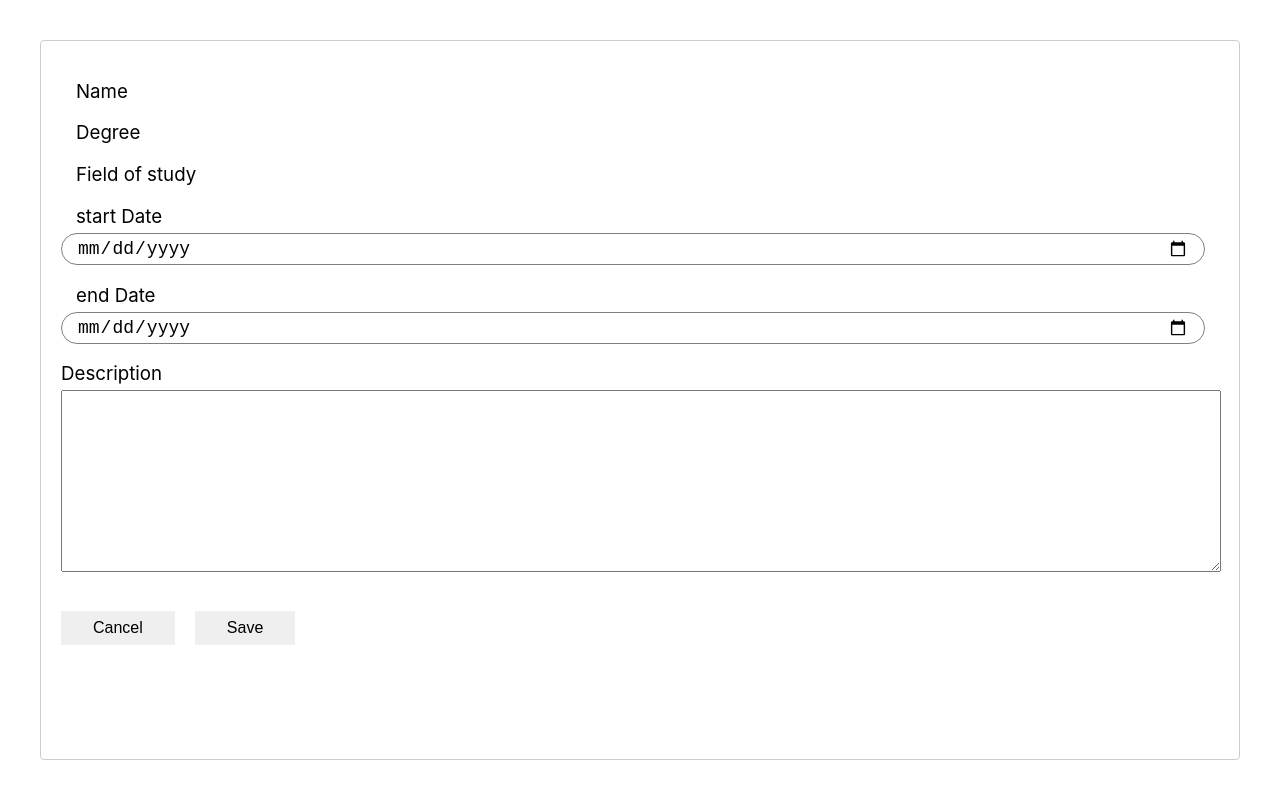
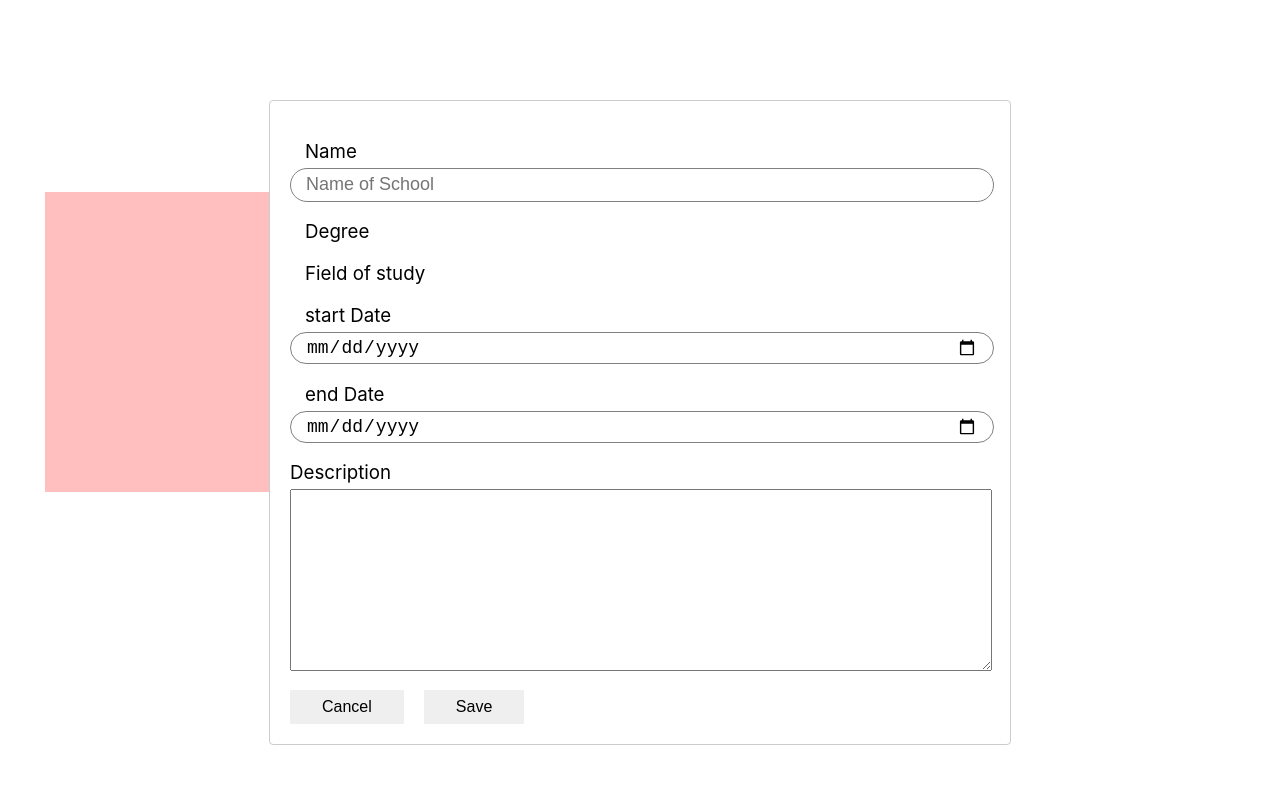
Before and after one commit to waxiao1214/styled-system_test, a React (Create React App) app: page / in a window 1280 px wide. Both pictures are taken after a click on the button "Add new education". Built offline with nearby package versions, Linux system fonts and the light colour scheme.

Commit message:
university name api autocomplete element

```diff
--- /dev/null
+++ b/src/components/Elements/AutoCompleteAPI.jsx
@@ -0,0 +1,89 @@
+import React, { useEffect, useState } from "react";
+import styled from "styled-components";
+import Axios from "axios";
+import PropTypes from "prop-types";
+import Input from "./Input";
+
+const AutoItems = styled("div")({
+  position: "relative",
+  ".item_container": {
+    position: "absolute",
+    maxHeight: "282px",
+    overflowY: "auto",
+    background: "#f0f0f0",
+    boxShadow:
+      "rgba(0, 0, 0, 0.1) 0px 4px 6px -1px, rgba(0, 0, 0, 0.06) 0px 2px 4px -1px",
+    width: "100%",
+    zIndex: 1,
+  },
+});
+
+const Item = styled("div")({
+  cursor: "pointer",
+  padding: "5px",
+  "&:hover": {
+    background: "gray",
+  },
+});
+
+const AutoCompleteAPI = (props) => {
+  const [value, setValue] = useState("");
+  const [lists, setLists] = useState([]);
+
+  const selectUni = (value) => {
+    setValue(value);
+    props.getValue(value);
+    setLists([]);
+  };
+
+  const searchUni = async (e) => {
+    let value = e.target.value;
+    setValue(value);
+    props.getValue(value);
+    let source;
+
+    if (source) {
+      source.cancel();
+    }
+
+    //Save the cancel token for the current request
+    const CancelToken = Axios.CancelToken;
+    source = CancelToken.source();
+
+    try {
+      if (!value) return;
+      const result = await Axios.get(`${props.url}${value}`, {
+        cancelToken: source.token,
+      });
+      setLists([...result.data]);
+    } catch {}
+  };
+
+  return (
+    <>
+      <AutoItems>
+        <Input
+          value={value}
+          onChange={searchUni}
+          onClick={(e) => setLists([])}
+          {...props}
+        />
+        <div className="item_container">
+          {lists.map((list, key) => (
+            <Item key={key} onClick={(e) => selectUni(list.name)}>
+              {list.name}
+            </Item>
+          ))}
+        </div>
+      </AutoItems>
+    </>
+  );
+};
+
+AutoCompleteAPI.propTypes = {
+  url: PropTypes.string,
+  value: PropTypes.string,
+  getValue: PropTypes.func,
+};
+
+export default AutoCompleteAPI;
--- a/src/index.css
+++ b/src/index.css
@@ -11,3 +11,11 @@ code {
   font-family: source-code-pro, Menlo, Monaco, Consolas, 'Courier New',
     monospace;
 }
+
+.ReactModal__Content {
+  max-width: 700px !important;
+  width: 100% !important;
+  margin: auto;
+  margin-top: 60px;
+  height: fit-content;
+}
--- a/src/pages/Form.js
+++ b/src/pages/Form.js
@@ -1,22 +1,38 @@
-import React from "react";
+import React, { useState } from "react";
 import { useForm } from "react-hook-form";
+import AutoCompleteAPI from "../components/Elements/AutoCompleteAPI";
 import Input from "../components/Elements/Input";
+import Text from "../components/Elements/Text";
 import TextArea from "../components/Elements/TextArea";
-import Text from "../components/Elements/Text";
 import Button from "../components/Elements/Button";
 
 function Form({ onSubmitData, setIsOpen }) {
   const { handleSubmit, register } = useForm({});
 
+  const [uniTitle, setUniTitle] = useState("");
+
   const onSubmit = (formData) => {
+    if (!uniTitle) return;
     onSubmitData({
       ...formData,
+      title: uniTitle,
     });
   };
+
+  const getUniTitle = (value) => {
+    setUniTitle(value);
+  };
+
+  // Users must be able to enter the following information: Name of School, Degree, Field of study,
 
   return (
     <form onSubmit={(e) => e.preventDefault()}>
       <Text ml="15px">Name</Text>
+      <AutoCompleteAPI
+        getValue={getUniTitle}
+        placeholder="Name of School"
+        url="http://universities.hipolabs.com/search?name="
+      />
       <Text ml="15px">Degree</Text>
       <Text ml="15px">Field of study</Text>
       <Text ml="15px">start Date</Text>
@@ -36,7 +52,6 @@ function Form({ onSubmitData, setIsOpen }) {
       <Text>Description</Text>
       <TextArea ref={register} mb="15px" name="description" />
       <br />
-      <br />
       <Button onClick={(e) => setIsOpen(false)}>Cancel</Button>
       <Button ml="20px" type="submit" onClick={handleSubmit(onSubmit)}>
         Save
```
